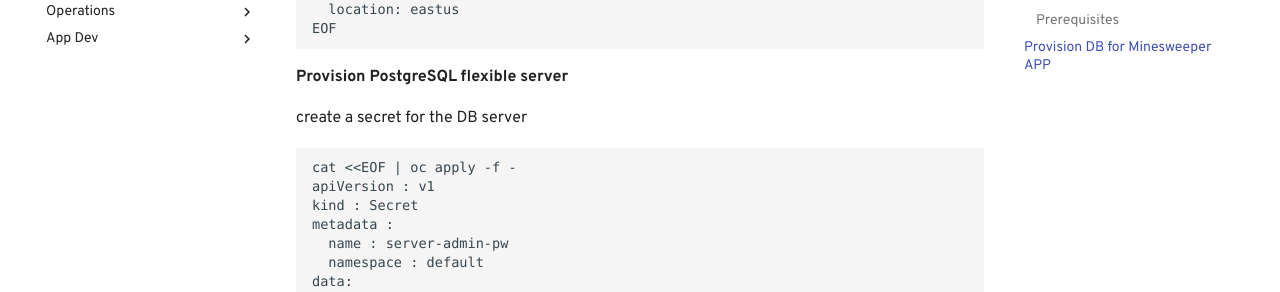
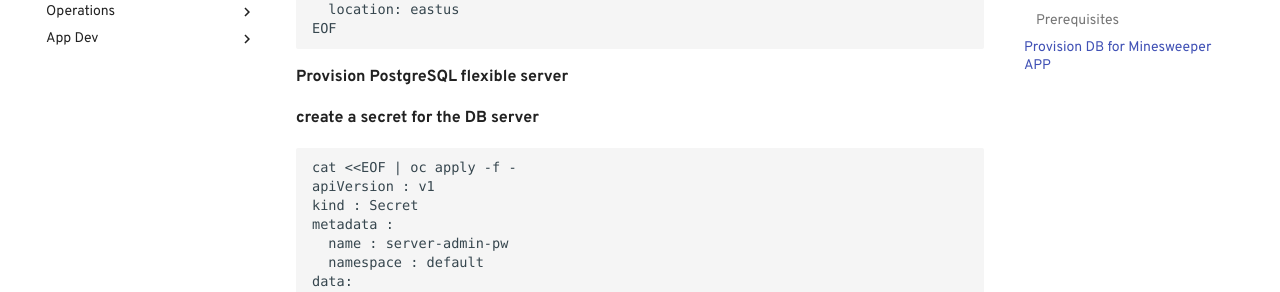
Before and after one commit to rh-mobb/aro-workshop-content, an MkDocs documentation site: the page built from aro-content/ops/4-1-deploy-postgre-aso.md, in a window 1280 px wide and 900 px high, scrolled down 934 px. Shown: the part 150-442 px from the top of the window. Built offline with MkDocs 1.6.1 and Material for MkDocs 9.7.7, drawn with Linux system fonts in a browser that asks for light colours; some web fonts are replaced; comment, search, counter and statistics services are not loaded.

Commit message:
formatting

````diff
--- a/aro-content/ops/4-1-deploy-postgre-aso.md
+++ b/aro-content/ops/4-1-deploy-postgre-aso.md
@@ -38,7 +38,7 @@
 ```
  **Provision PostgreSQL flexible server**
 
-create a secret for the DB server
+**create a secret for the DB server**
 ```
 cat <<EOF | oc apply -f -
 apiVersion : v1
````
